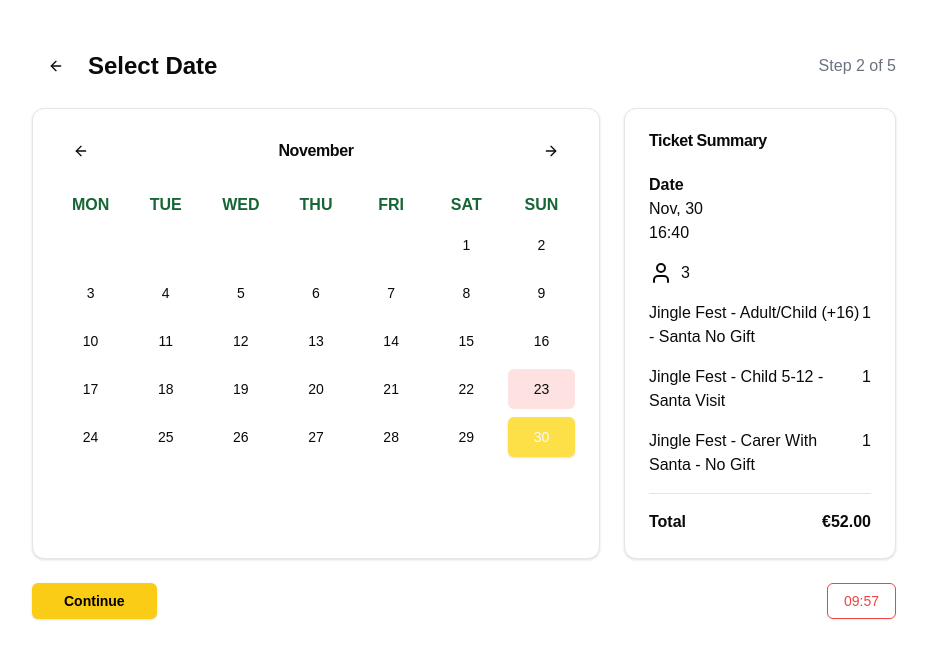
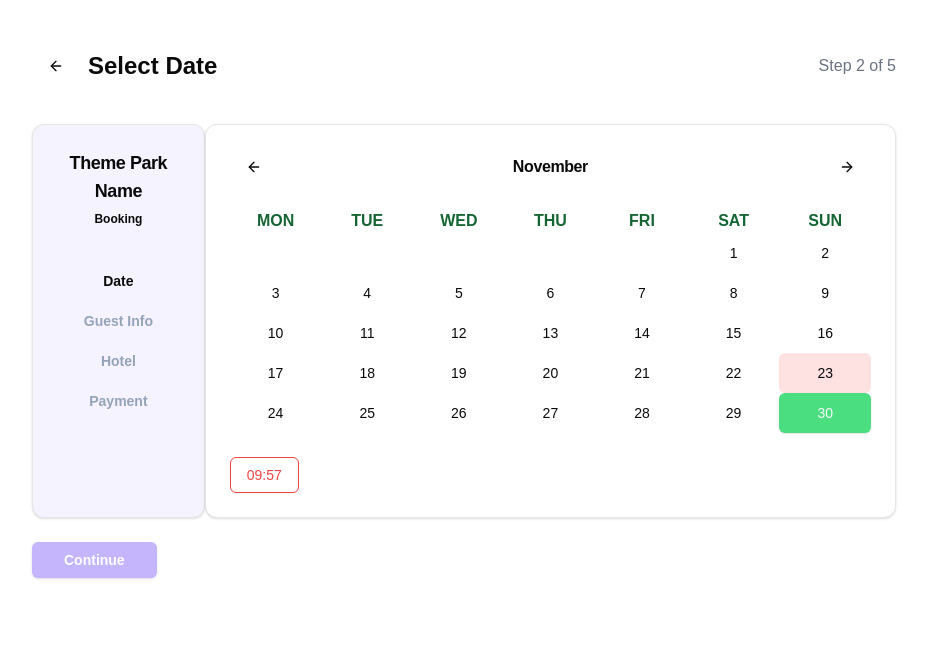
Before and after one commit to Elgius/theme_park, a Next.js app: page /calendar in a window 1280 px wide. Shown: the top 658 px of the page, without its empty margins (176-1103 px from the left). Built offline with nearby package versions, Linux system fonts and the light colour scheme.

Commit message:
modified ui

```diff
--- a/src/app/calendar/page.tsx
+++ b/src/app/calendar/page.tsx
@@ -1,8 +1,9 @@
 "use client";
-import { useState } from "react";
+import { useState, FC } from "react";
 import { Button } from "@/components/ui/button";
 import { Card, CardContent, CardHeader, CardTitle } from "@/components/ui/card";
 import { ArrowLeft, ArrowRight, User } from "lucide-react";
+import Link from "next/link";
 
 const DAYS = ["MON", "TUE", "WED", "THU", "FRI", "SAT", "SUN"];
 const MONTHS = ["October", "November", "December"];
@@ -13,9 +14,19 @@ type TicketType = {
   quantity: number;
 };
 
+
+
 export default function Component() {
   const [selectedDate, setSelectedDate] = useState<Date | null>(null);
   const [currentMonth, setCurrentMonth] = useState(1); // November
+  const [isClicked, setIsClicked] = useState(false);
+
+  const clickText = () => {
+    setIsClicked(!isClicked);
+  }
+
+
+
 
   const tickets: TicketType[] = [
     {
@@ -68,33 +79,6 @@ export default function Component() {
   return (
     <div className="max-w-4xl mx-auto p-4">
       <div className="mb-8">
-        {/* <div className="flex justify-between items-center mb-4">
-          {[1, 2, 3, 4, 5].map((step) => (
-            <div key={step} className="flex items-center">
-              <div
-                className={`w-8 h-8 rounded-full flex items-center justify-center ${
-                  step === 2 ? "bg-green-600 text-white" : "bg-gray-200"
-                }`}
-              >
-                {step}
-              </div>
-              {step < 5 && (
-                <div
-                  className={`h-1 w-16 ${
-                    step < 2 ? "bg-green-600" : "bg-gray-200"
-                  }`}
-                />
-              )}
-            </div>
-          ))}
-        </div> */}
-        {/* <div className="flex justify-between text-sm">
-          <span>1. Ticket Type</span>
-          <span className="text-green-600 font-semibold">2. Date</span>
-          <span>3. Extras</span>
-          <span>4. Personal Details</span>
-          <span>5. Payment</span>
-        </div> */}
       </div>
 
       <header className="flex items-center mb-6">
@@ -105,8 +89,55 @@ export default function Component() {
         <span className="ml-auto text-gray-500">Step 2 of 5</span>
       </header>
 
-      <div className="grid md:grid-cols-3 gap-6">
-        <Card className="md:col-span-2">
+      <div className=" mt-10 flex md:flex-row lg:flex-row  flex-col">
+
+
+
+      <div className="grid md:grid-cols-5 ">
+      <Card className="bg-violet-50 md:col-span-1 ">
+
+          <CardHeader>
+            <div className="flex justify-between items-center">
+              <CardTitle className="text-lg text-center">Theme Park Name </CardTitle>
+            </div>
+            <div>
+                <p className="text-xs font-semibold text-center">Booking</p>
+            {/* <div className=" grid grid-cols-7 gap-2 text-center"> */}
+              </div>
+          </CardHeader>
+          <CardContent className=" text-sm font-semibold text-center"  >
+              <br></br>
+
+                <div className="space-x-7">
+                  <p className="">Date</p>
+
+                  <Link href="/calendar/booking">
+                  <p className={`text-slate-400 ${isClicked ? "text-black" : "hover:text-black"} transition-colors duration-300`}
+                  onClick={clickText} // Trigger clickText when clicked
+                  >Guest Info</p>
+
+                  </Link>
+                  <Link href="/calendar/booking/roombooking">
+                  <p className={`text-slate-400 ${isClicked ? "text-black" : "hover:text-black"} transition-colors duration-300`}
+                  onClick={clickText} // Trigger clickText when clicked
+                  >Hotel</p>
+
+                  </Link>
+                  <Link href="/events">
+                    <div >
+                      <p className={`text-slate-400 ${isClicked ? "text-black" : "hover:text-black"} transition-colors duration-300`}
+                      onClick={clickText}
+                    >Payment</p>
+                    </div>
+                  </Link>
+                    </div>
+            </CardContent>
+
+        </Card>
+
+
+
+        <Card className="bg-white md:col-span-4">
           <CardHeader>
             <div className="flex justify-between items-center">
               <Button
@@ -127,7 +158,7 @@ export default function Component() {
             </div>
           </CardHeader>
           <CardContent>
-            <div className="grid grid-cols-7 gap-2 text-center">
+            <div className="grid grid-cols-7 text-center">
               {DAYS.map((day) => (
                 <div key={day} className="font-semibold text-green-800">
                   {day}
@@ -141,7 +172,7 @@ export default function Component() {
                     day === 23
                       ? "bg-red-100"
                       : day === 30
-                      ? "bg-yellow-300"
+                      ? "bg-green-400"
                       : ""
                   }`}
                   onClick={() =>
@@ -155,55 +186,34 @@ export default function Component() {
               ))}
             </div>
           </CardContent>
+          <CardContent className="">
+                <Button variant="outline" className="text-red-500 border-red-500">
+              09:57
+                </Button>
+            </CardContent>
+
         </Card>
 
-        <Card>
-          <CardHeader>
-            <CardTitle>Ticket Summary</CardTitle>
-          </CardHeader>
-          <CardContent>
-            <div className="space-y-4">
-              <div>
-                <p className="font-semibold">Date</p>
-                <p>
-                  {selectedDate
-                    ? selectedDate.toLocaleDateString("en-US", {
-                        month: "short",
-                        day: "numeric",
-                      })
-                    : "Nov, 30"}
-                </p>
-                <p>16:40</p>
-              </div>
-              <div className="flex items-center">
-                <User className="mr-2" />
-                <span>{totalTickets}</span>
-              </div>
-              {tickets.map((ticket, index) => (
-                <div key={index} className="flex justify-between">
-                  <span>{ticket.name}</span>
-                  <span>{ticket.quantity}</span>
-                </div>
-              ))}
-              <div className="pt-4 border-t">
-                <div className="flex justify-between font-semibold">
-                  <span>Total</span>
-                  <span>€{totalPrice.toFixed(2)}</span>
-                </div>
-              </div>
-            </div>
-          </CardContent>
-        </Card>
+
+
+
       </div>
 
-      <div className="mt-6 flex justify-between">
-        <Button className="bg-yellow-400 hover:bg-yellow-500 text-black font-semibold py-3 px-8">
+
+    </div>
+    <div className="mt-6 flex justify-between">
+      <Link href="/hotels">
+      <Button className="bg-violet-300 hover:bg-violet-400 text-white font-semibold py-3 px-8">
           Continue
         </Button>
-        <Button variant="outline" className="text-red-500 border-red-500">
-          09:57
-        </Button>
+      </Link>
+
+
       </div>
-    </div>
+
+
+  </div>
+
+
   );
 }
```
